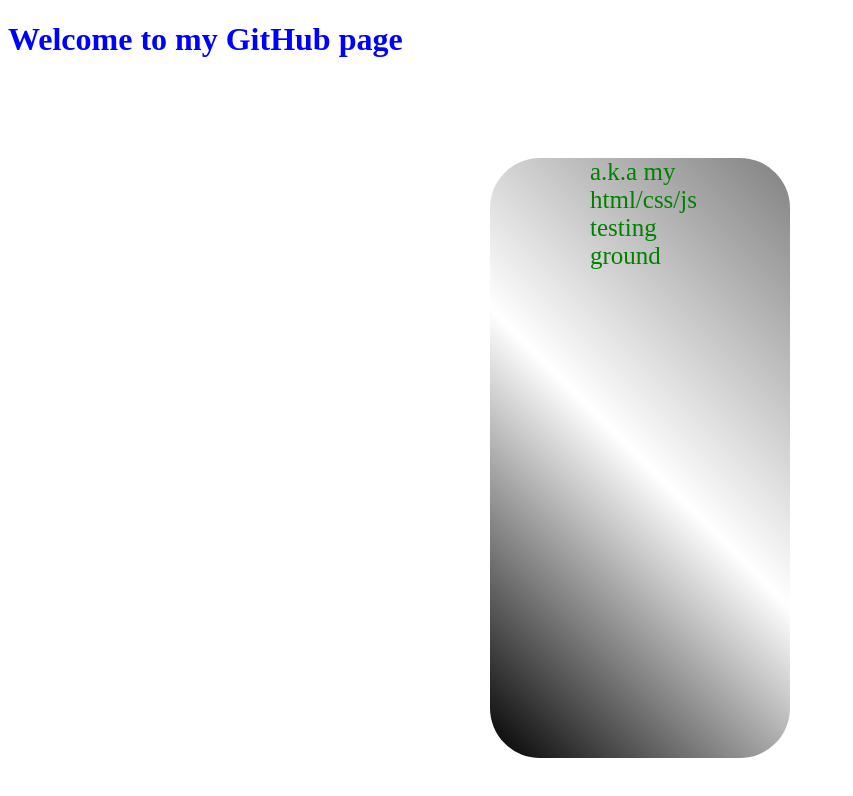
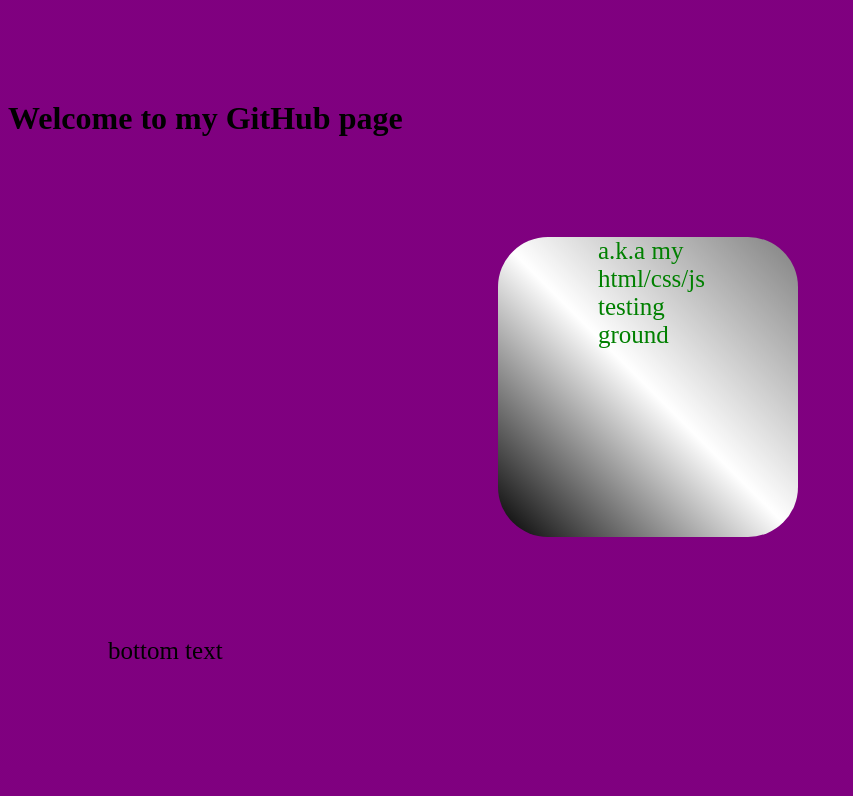
Before and after one commit to Ralphsmagalphs/Ralphsmagalphs.github.io, a plain HTML site: page index.html in a window 1280 px wide. Shown: the whole page, without its empty margins (0-853 px from the left). Drawn offline with Linux system fonts and the light colour scheme.

Commit message:
ruined the entire thing lmao

```diff
--- a/index.html
+++ b/index.html
@@ -3,8 +3,8 @@
 <head>
 <style>
 
-.blue-text {
-	color: blue;
+.black-text {
+	color: black;
 }
 
 
@@ -16,9 +16,9 @@
 	color: green;
 }
 
-div {
+.graydient {
 	border-radius: 50px;
-	height: 600px;
+	height: 300px;
 	width: 300px;
 	background: linear-gradient(45deg, black, white, gray);
 	margin: auto;
@@ -28,17 +28,40 @@ p{
 	margin: 100px;
 	font-size: 25px;
 }
+
+h1 {
+	margin-top: 100px;
+}
+
+.repeating-gradient {
+	border: 50px;
+	height: 100%;
+	width: 100%;
+	background: repeating-linear-gradient(
+		270deg,
+		red 0px,
+		blue 1px
+
+
+		);
+}
 </style>
 </head>
 
 <html>
 
 
-<body class = "white-bg">
-<h1 class = "blue-text"> Welcome to my GitHub page </h1>
+<body class = "repeating-gradient">
+<h1 class = "black-text"> Welcome to my GitHub page </h1>
 
- <div>
+ <div class = "graydient">
  <p class = "green-text">a.k.a my html/css/js testing ground</p>
 </div>
+
+<p>
+bottom text
+</p>
  </body>
+
+
 </html>
```
